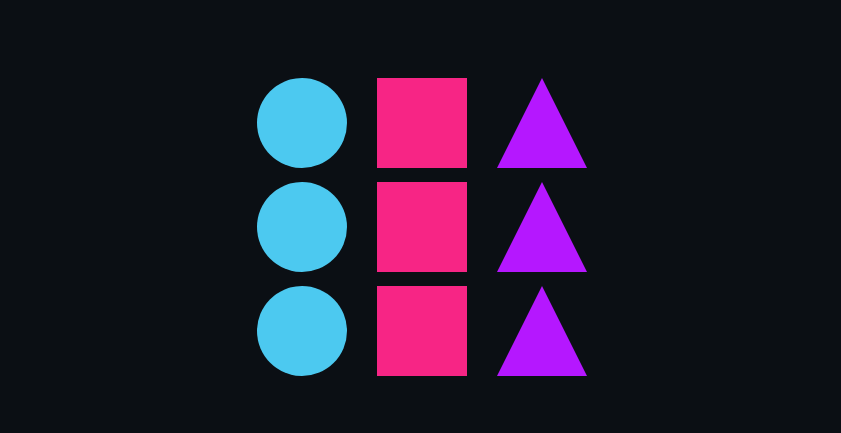
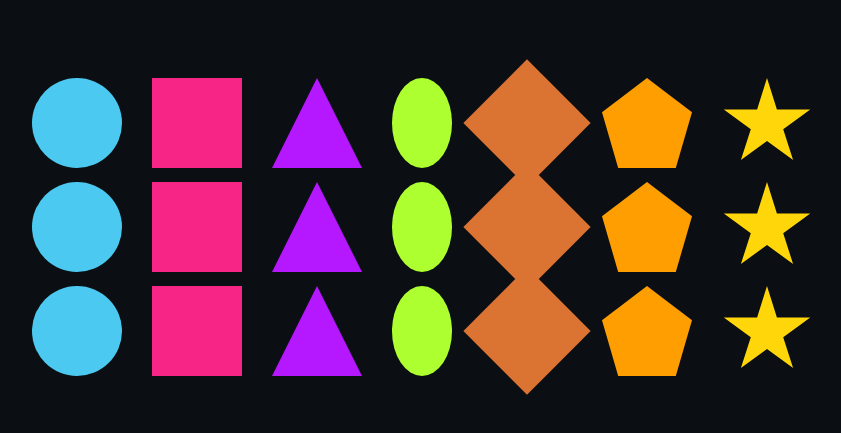
Before and after one commit to rohope26/shapesSounds, a website: page index.html in a window 1280 px wide. Shown: the part 181-614 px from the top of the page, without its empty margins (218-1059 px from the left). Drawn offline with nearby package versions, Linux system fonts and the light colour scheme.

Commit message:
more shapes

```diff
--- a/index.html
+++ b/index.html
@@ -8,7 +8,6 @@
 </head>
 <body>
   <div class="container">
-
     <div class="grid">
       <!-- Circles -->
       <div class="col">
@@ -30,6 +29,34 @@
         <div class="shape triangle" data-note="C4" ></div>
         <div class="shape triangle" data-note="C3" ></div>
       </div>
+
+      <!-- Ovals -->
+      <div class="col">
+        <div class="shape oval" data-note="B5" ></div>
+        <div class="shape oval" data-note="B4" ></div>
+        <div class="shape oval" data-note="B3" ></div>
+      </div>
+
+      <!-- Diamonds -->
+      <div class="col">
+        <div class="shape diamond" data-note="A5" ></div>
+        <div class="shape diamond" data-note="A4" ></div>
+        <div class="shape diamond" data-note="A3" ></div>
+      </div>
+
+      <!-- Pentagons -->
+      <div class="col">
+        <div class="shape pentagon" data-note="G5" ></div>
+        <div class="shape pentagon" data-note="G4" ></div>
+        <div class="shape pentagon" data-note="G3" ></div>
+      </div>
+
+      <!-- Stars -->
+      <div class="col">
+        <div class="shape star" data-note="F5" ></div>
+        <div class="shape star" data-note="F4" ></div>
+        <div class="shape star" data-note="F3" ></div>
+      </div>
     </div>
   </div>
 
--- a/styles.css
+++ b/styles.css
@@ -53,3 +53,41 @@ body {
   border-right: 45px solid transparent;
   border-bottom: 90px solid #b517ff;
 }
+
+.oval {
+  height: 90px;
+  width: 60px;
+  background-color: greenyellow;
+  border-radius: 50%;
+}
+
+.diamond {
+  background-color: rgb(219, 115, 50);
+  transform: rotate(45deg);
+}
+
+.pentagon {
+  background: #ff9e00;
+  clip-path: polygon(
+    50% 0%,
+    100% 38%,
+    82% 100%,
+    18% 100%,
+    0% 38%
+  );
+}
+.star {
+  background: #ffd60a;
+  clip-path: polygon(
+    50% 0%,
+    61% 35%,
+    98% 35%,
+    68% 57%,
+    79% 91%,
+    50% 70%,
+    21% 91%,
+    32% 57%,
+    2% 35%,
+    39% 35%
+  );
+}
```
Also changed, not shown: package.json (added, +20 -0 lines).
